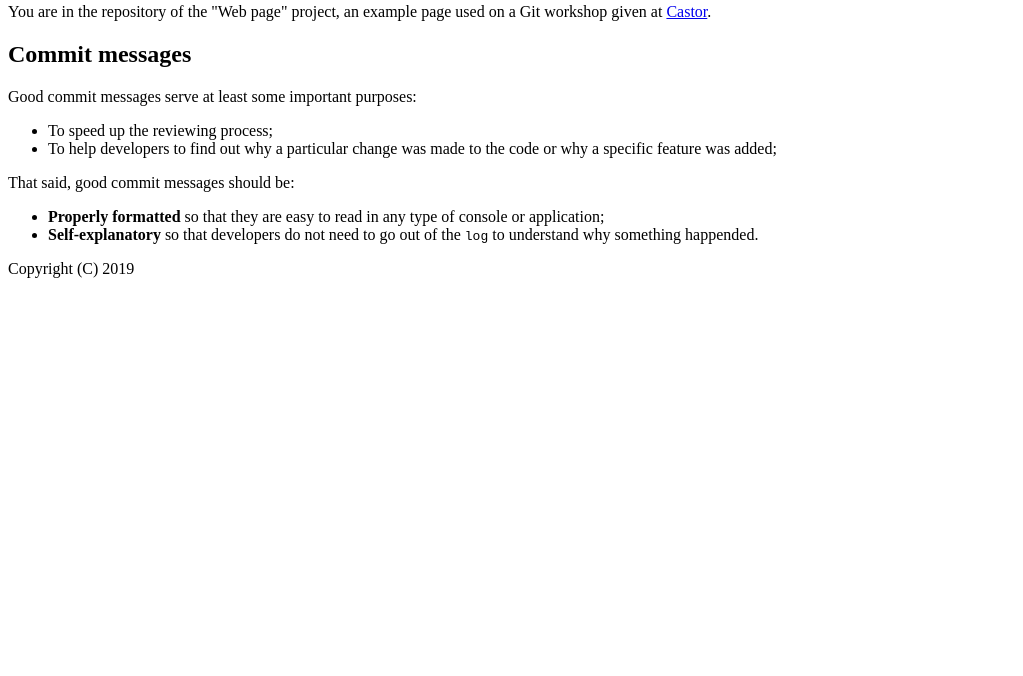
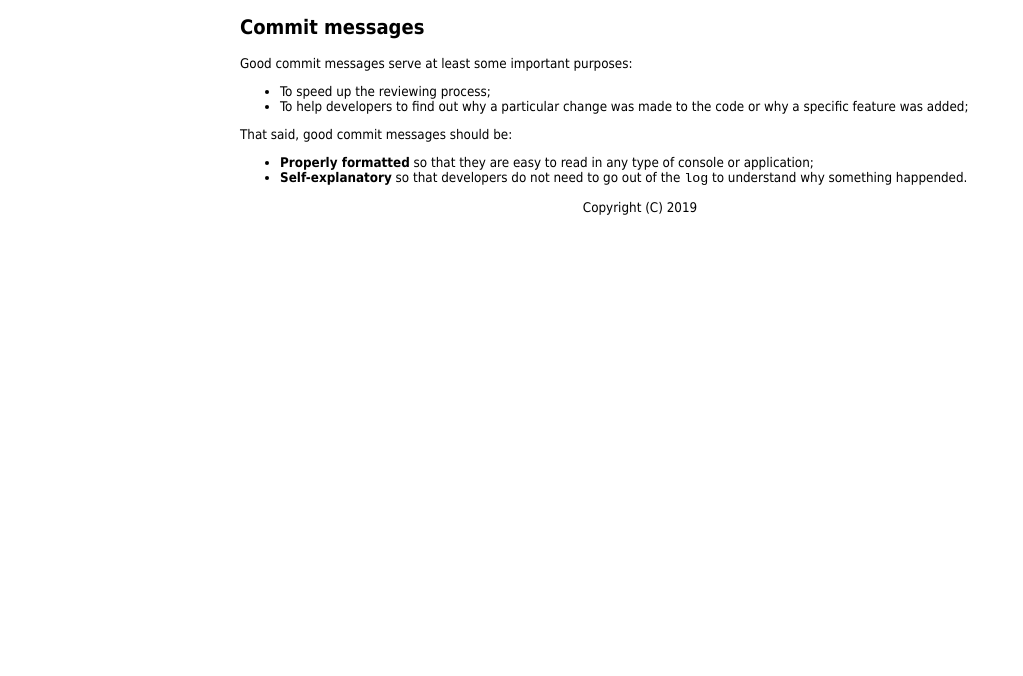
Before and after one commit to henriquemoody/git-workshop, a plain HTML site: page index.html in a window 1280 px wide. Shown: the part 124-800 px from the top of the page, without its empty margins (0-1023 px from the left). Drawn offline with Linux system fonts and the light colour scheme.

Commit message:
Add basic CSS style to the page
This commit will add some basic styling to the page and because this
repository exists only to exemplify a Git repository not much styling is
required.

Co-authored-by: Luís Cobucci <luis.cobucci@castoredc.com>
Signed-off-by: Henrique Moody <henrique.moody@castoredc.com>

```diff
--- a/index.html
+++ b/index.html
@@ -4,6 +4,7 @@
   <meta charset="utf-8">
   <base target="_blank">
   <title>Web page</title>
+  <link rel="stylesheet" href="style.css">
 </head>
 <body>
   <header>
--- /dev/null
+++ b/style.css
@@ -0,0 +1,15 @@
+body {
+    font-family: Tahoma, Verdana, Segoe, sans-serif;
+    font-size: 10pt;
+}
+
+header,
+section,
+footer {
+    width: 800px;
+    margin: 0 auto;
+}
+
+footer {
+    text-align: center;
+}
```
